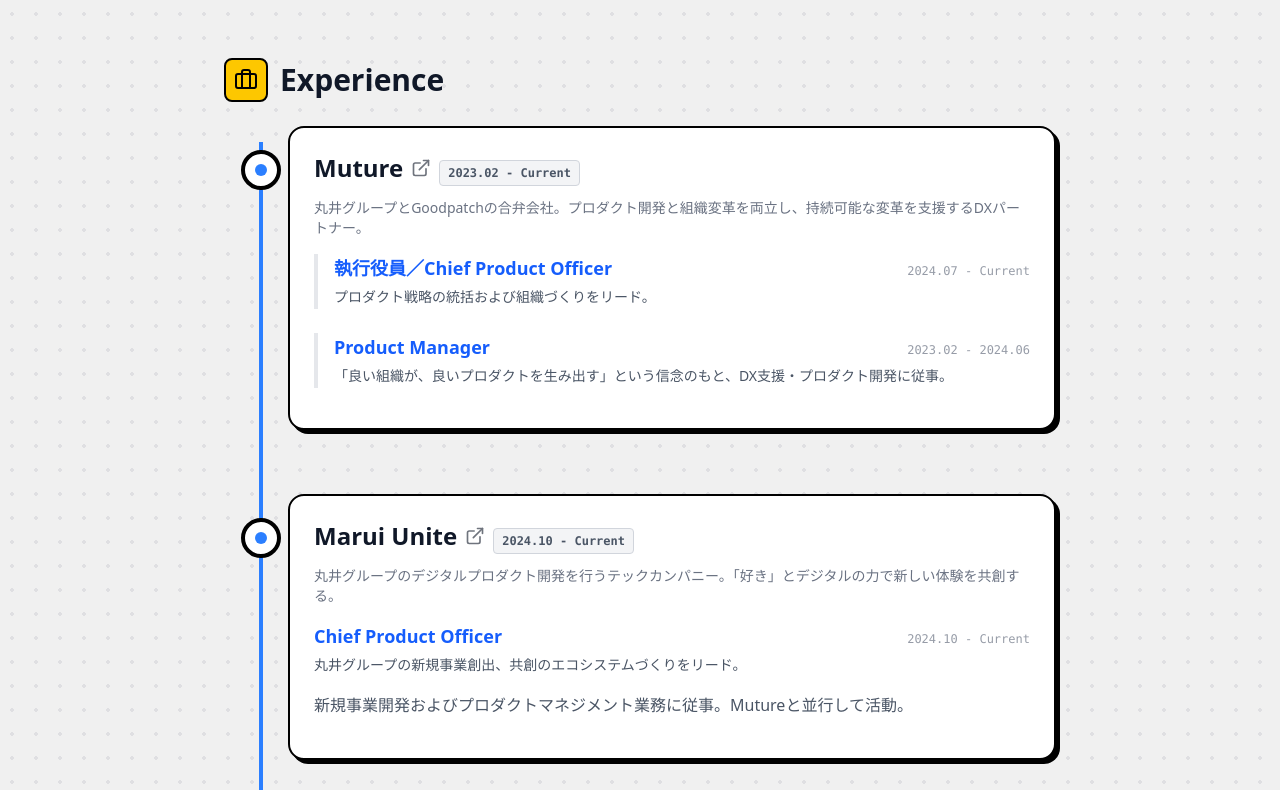
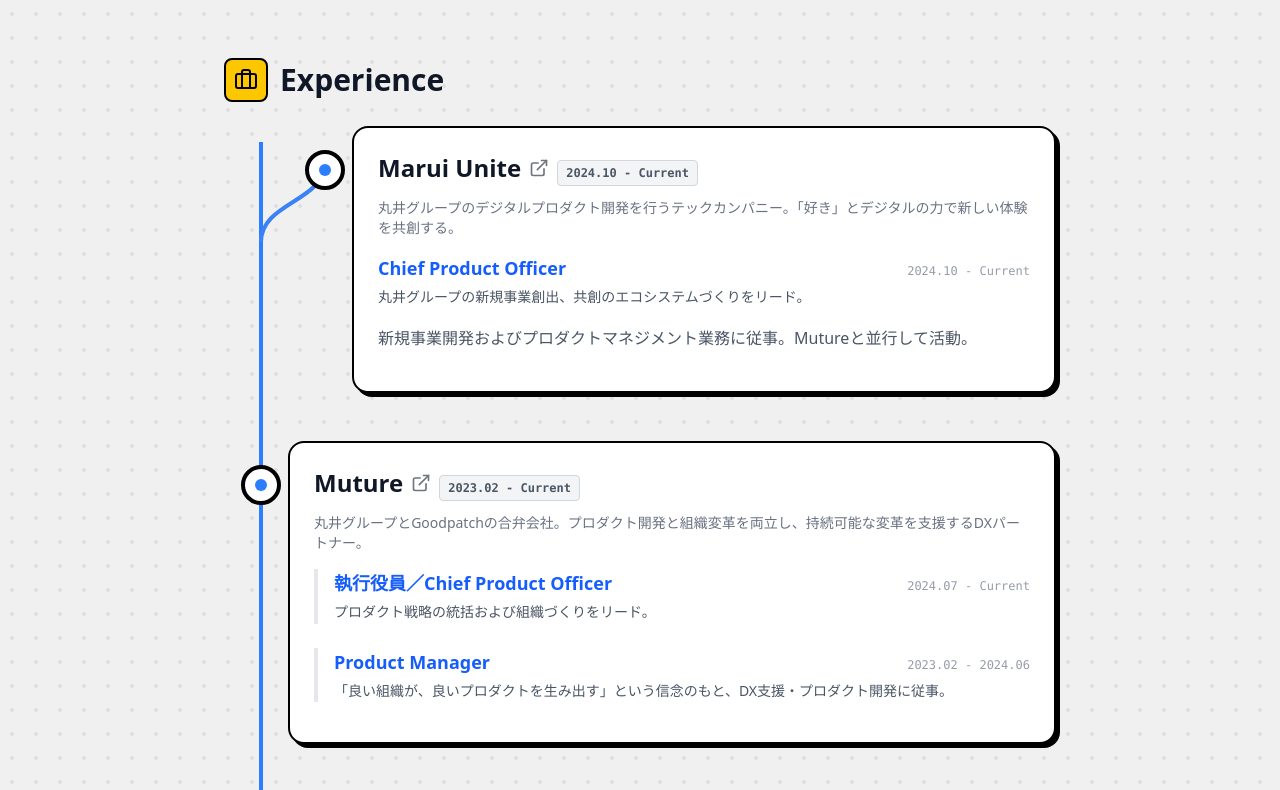
Before and after one commit to yukagil/Portfolio, a React (Vite) app: page / in a window 1280 px wide. Shown: the part 1270-2060 px from the top of the page. Built offline with nearby package versions, Linux system fonts and the light colour scheme.

Commit message:
Restore branch layout for Muture and Marui Unite
- Add branchType: 'feature' back to Marui Unite
- Restore special branch display layout with SVG connector
- Marui Unite shows as a branch from Muture timeline
- Keep gray left border for roles (shows when multiple roles exist)

```diff
--- a/src/App.tsx
+++ b/src/App.tsx
@@ -196,7 +196,8 @@
               }
             ],
             description: "新規事業開発およびプロダクトマネジメント業務に従事。Mutureと並行して活動。",
-            isCurrent: true
+            isCurrent: true,
+            branchType: 'feature'
           },
           {
             id: "showcase",
@@ -304,6 +305,10 @@
     );
   }
 
+
+  const mutureExp = data.experiences.find(e => e.id === 'muture');
+  const maruiExp = data.experiences.find(e => e.id === 'marui');
+  const otherExps = data.experiences.filter(e => e.id !== 'muture' && e.id !== 'marui');
 
   return (
     <div className={`min-h-screen transition-colors duration-300 ${isDarkMode ? 'bg-[#202020] text-gray-200' : 'bg-[#F0F0F0] text-gray-800'} font-sans relative`}>
@@ -530,7 +535,46 @@
             }`}></div>
 
             <div className="relative space-y-16">
-              {data.experiences.map((exp) => (
+
+              {/* Special Layout for Muture & Marui Unite */}
+              <div className="relative">
+
+                {/* Marui Unite (Top/Future Branch) */}
+                {maruiExp && (
+                  <div className="relative ml-16 mb-12">
+                    {/* SVG Connector */}
+                    <div className="absolute -left-[43px] top-9 w-16 h-20 pointer-events-none">
+                       <svg className="w-full h-full overflow-visible">
+                         <path
+                           d="M 0 80 C 0 40, 64 40, 64 0"
+                           fill="none"
+                           stroke={isDarkMode ? "#2563eb" : "#3b82f6"} // Blue
+                           strokeWidth="4"
+                         />
+                       </svg>
+                    </div>
+
+                    <ExperienceItem
+                      experience={maruiExp}
+                      isDarkMode={isDarkMode}
+                    />
+                  </div>
+                )}
+
+                {/* Muture (Main/Base) */}
+                {mutureExp && (
+                  <div className="relative">
+                    <ExperienceItem
+                      experience={mutureExp}
+                      isDarkMode={isDarkMode}
+                    />
+                  </div>
+                )}
+
+              </div>
+
+              {/* Other Experiences */}
+              {otherExps.map((exp) => (
                 <ExperienceItem
                   key={exp.id}
                   experience={exp}
```
